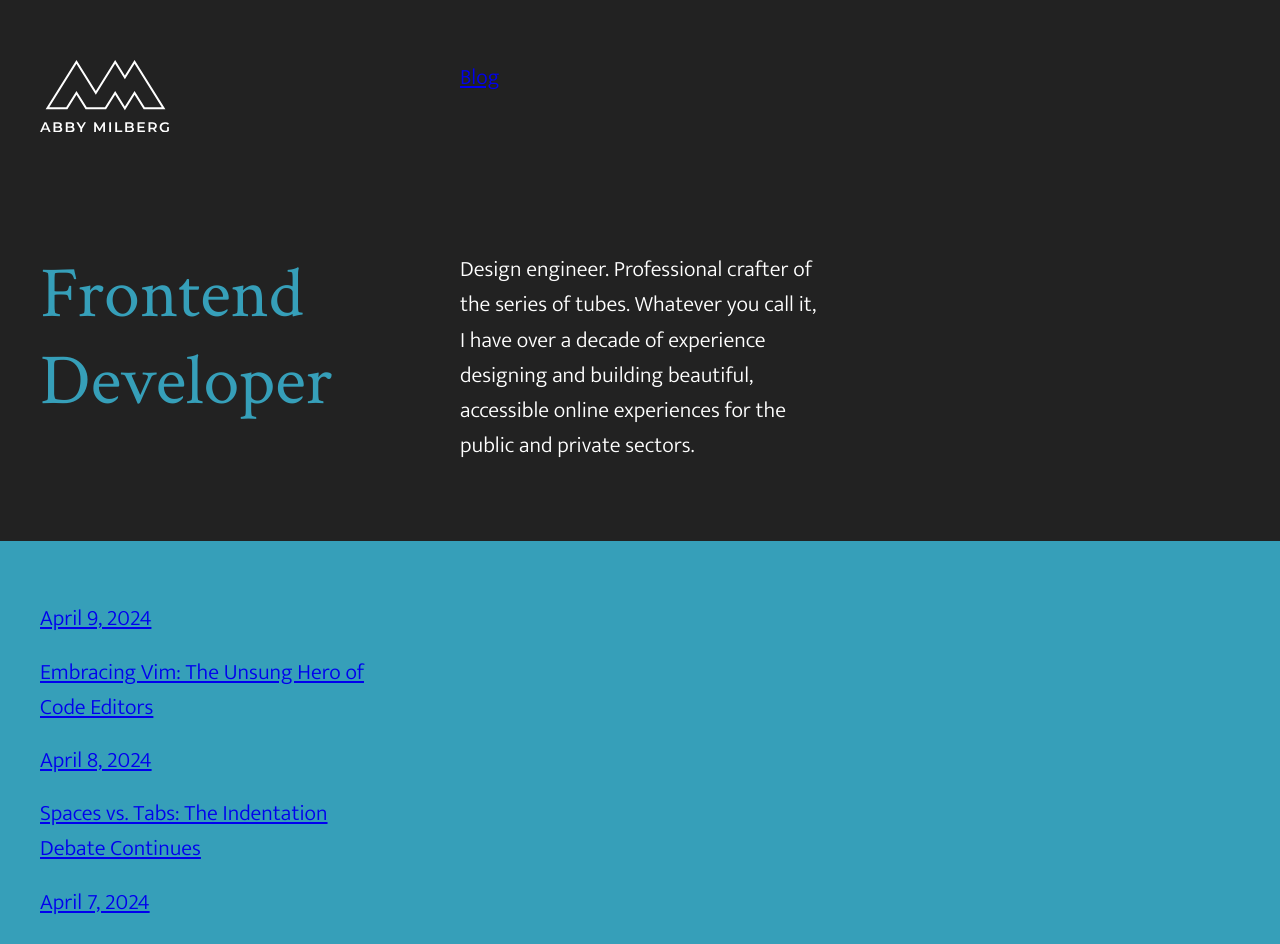
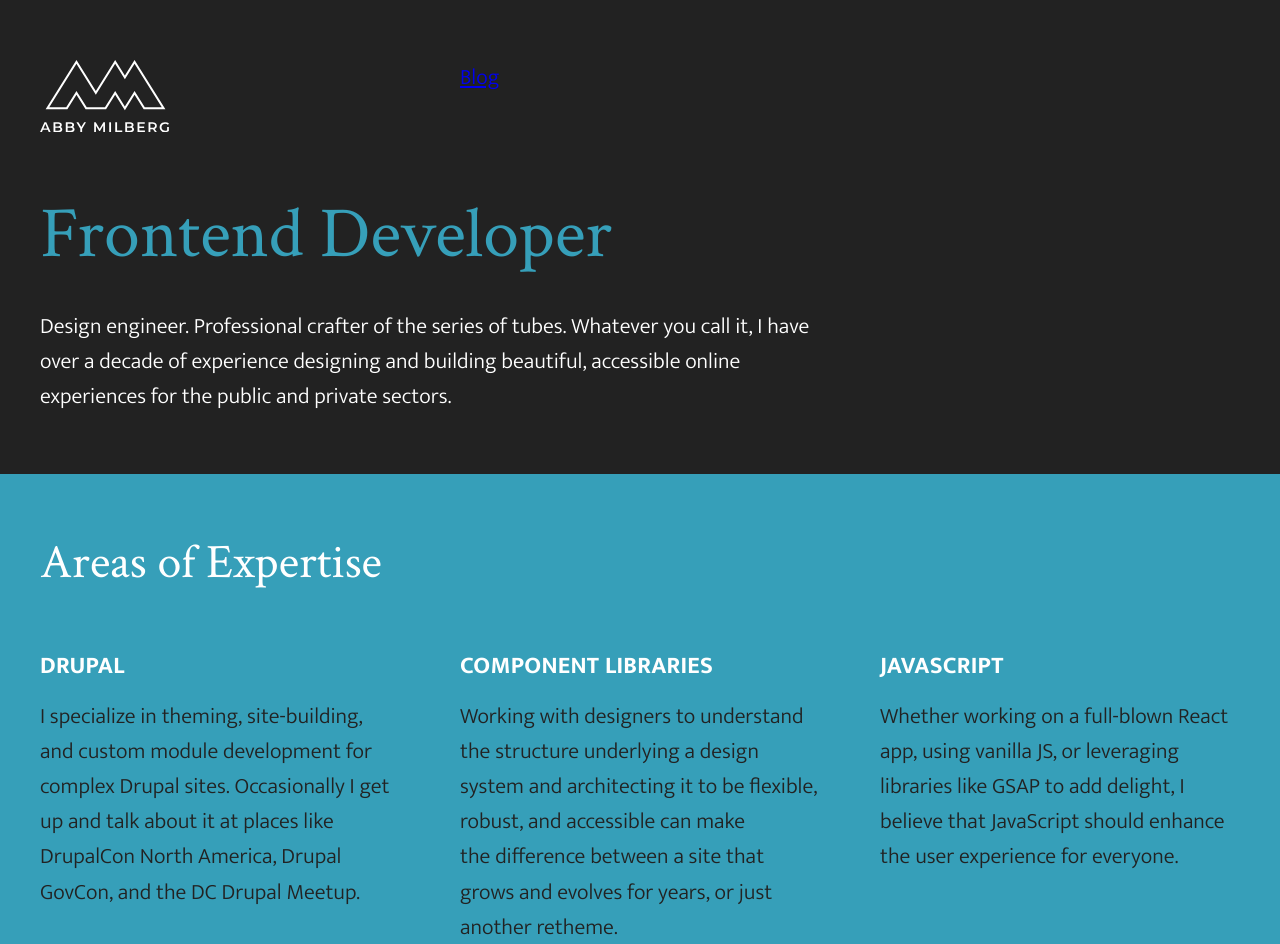
Before and after one commit to Abby805/abby-portfolio, a Next.js app: page / in a window 1280 px wide. Shown: the top 944 px of the page. Built offline with nearby package versions, Linux system fonts and the light colour scheme.

Commit message:
homepage WIP

```diff
--- a/app/components/layout/Row.tsx
+++ b/app/components/layout/Row.tsx
@@ -5,12 +5,16 @@ type RowProps = {
   children: ReactNode
   color?: 'blue'|'black'
   collapsePadTop?: boolean
+  noRowGap?: boolean
+  className?: string
 }
 
 const Row: React.FC<RowProps> = ({
   children,
   color,
   collapsePadTop,
+  noRowGap,
+  className,
   ...props
 }) => {
   return (
@@ -18,7 +22,9 @@ const Row: React.FC<RowProps> = ({
       className={`
         ${rowStyles['row']}
         ${color === 'blue' ? rowStyles['row--blue'] : rowStyles['row--black']}
-        ${collapsePadTop ? rowStyles['pt0'] : ''}
+        ${collapsePadTop ? rowStyles['row--pt0'] : ''}
+        ${noRowGap ? rowStyles['row--no-rowgap'] : ''}
+        ${className}
       `}
       {...props}
     >
--- a/app/page.tsx
+++ b/app/page.tsx
@@ -1,10 +1,14 @@
 import Row from 'app/components/layout/Row'
 import { BlogPosts } from 'app/components/posts'
+
+import rowStyles from './styles/row.module.css'
+import hpStyles from './styles/homepage.module.css'
 
 export default function Page() {
   return (
     <>
-      <Row color="black">
+      <Row color="black" collapsePadTop>
+        <div className={`${rowStyles['col-2']} ${rowStyles['col-lg-2']}`}>
           <h1>
           Frontend Developer
           </h1>
@@ -14,9 +18,39 @@ export default function Page() {
             beautiful, accessible online experiences for the public and private
             sectors.`}
           </p>
+        </div>
       </Row>
 
-      <Row color="blue">
+      <Row color="blue" className={hpStyles['exp']}>
+        <h2 className={rowStyles['col-3']}>Areas of Expertise</h2>
+
+        <div className={rowStyles['col-1']}>
+          <h3>Drupal</h3>
+          <p>I specialize in theming, site-building, and custom module development for complex Drupal sites. Occasionally I get up and talk about it at places like DrupalCon North America, Drupal GovCon, and the DC Drupal Meetup.</p>
+        </div>
+
+        <div className={rowStyles['col-1']}>
+          <h3>Component Libraries</h3>
+          <p>Working with designers to understand the structure underlying a design system and architecting it to be flexible, robust, and accessible can make the difference between a site that grows and evolves for years, or just another retheme.</p>
+        </div>
+
+        <div className={rowStyles['col-1']}>
+          <h3>JavaScript</h3>
+          <p>Whether working on a full-blown React app, using vanilla JS, or leveraging libraries like GSAP to add delight, I believe that JavaScript should enhance the user experience for everyone.</p>
+        </div>
+      </Row>
+
+      <Row color="black">
+        <div className={rowStyles['col-2']}>
+          <h2>PEBKAC<br/>
+            <span>(Person exists beyond keyboard and code)</span>
+          </h2>
+          <p>After bouncing around between California and New York, I've been living in the greater Washington, DC area since 2011 (and working remotely with talented folks from around the globe since 2016).</p>
+          <p>Outside of work, I can usually be found behind a camera, playing a board game, or being walked by my Australian Shepherds, Luna and Cosmo.</p>
+        </div>
+      </Row>
+
+      <Row color="black">
         <BlogPosts />
       </Row>
     </>
--- a/app/styles/global.css
+++ b/app/styles/global.css
@@ -39,7 +39,7 @@ body {
   font-family: var(--font-sans);
   font-weight: var(--font-weight-light);
 
-  @media (min-width: 768px) {
+  @media (min-width: 960px) {
     font-size: 2.2rem;
   }
 }
@@ -57,6 +57,10 @@ p, h1, h2, h3, h4, h5, h6 {
 p {
   margin-bottom: 1.8rem;
   text-wrap: pretty;
+
+  &:last-child {
+    margin-bottom: 0;
+  }
 }
 
 h1, h2, h3, h4, h5, h6 {
@@ -79,7 +83,7 @@ h1 {
   margin-bottom: 3rem;
   font-size: 4.4rem;
 
-  @media (min-width: 768px) {
+  @media (min-width: 960px) {
     font-size: 7.2rem;
   }
 }
@@ -88,11 +92,12 @@ h2 {
   margin-bottom: 2rem;
   font-size: 3rem;
 
-  @media (min-width: 768px) {
+  @media (min-width: 960px) {
     font-size: 4.8rem;
   }
 }
 
+h2 span,
 h3 {
   margin-bottom: 1.8rem;
   font-size: 2rem;
@@ -102,9 +107,13 @@ h3 {
   letter-spacing: 0.01em;
   color: var(--c-white);
 
-  @media (min-width: 768px) {
+  @media (min-width: 960px) {
     font-size: 2.4rem;
   }
+}
+
+h3 {
+  margin-bottom: 1.8rem;
 }
 
 ul {
--- /dev/null
+++ b/app/styles/homepage.module.css
@@ -0,0 +1,3 @@
+.exp h2 {
+  margin-bottom: 0;
+}
--- a/app/styles/row.module.css
+++ b/app/styles/row.module.css
@@ -1,7 +1,7 @@
 .row {
-  padding: 2rem;
+  padding: 3rem 2rem;
 
-  @media (min-width: 768px) {
+  @media (min-width: 960px) {
     padding: 6rem 4rem;
   }
 }
@@ -28,8 +28,7 @@
   color: var(--c-white);
 }
 
-.row--black h1,
-.row--black h2 {
+.row--black h1 {
   color: var(--c-blue);
 }
 
@@ -37,7 +36,54 @@
   display: grid;
   max-width: var(--stage-max);
   margin: 0 auto;
-  gap: 6rem;
   grid-template-columns: repeat(3, 1fr);
   grid-template-rows: auto;
+  gap: 3rem;
+
+  @media (min-width: 960px) {
+    gap: 6rem;
+  }
+
+  .row--no-rowgap & {
+    row-gap: 0;
+  }
 }
+
+/* Lazy util classes for columns */
+
+/* They're all full width on mobile, let's be real here */
+.col-1,
+.col-2,
+.col-3 {
+  grid-column-end: span 3;
+}
+
+.col-1 {
+  @media (min-width: 960px) {
+    grid-column-end: span 1;
+  }
+}
+
+.col-2 {
+  @media (min-width: 960px) {
+    grid-column-end: span 2;
+  }
+}
+
+.col-3 {
+  @media (min-width: 960px) {
+    grid-column-end: span 3;
+  }
+}
+
+.col-lg-2 {
+  @media (min-width: 1200px) {
+    grid-column-end: span 2;
+  }
+}
+
+.col-lg-3 {
+  @media (min-width: 1200px) {
+    grid-column-end: span 3;
+  }
+}
```
Lines whose indentation alone changed are shown as unchanged.
